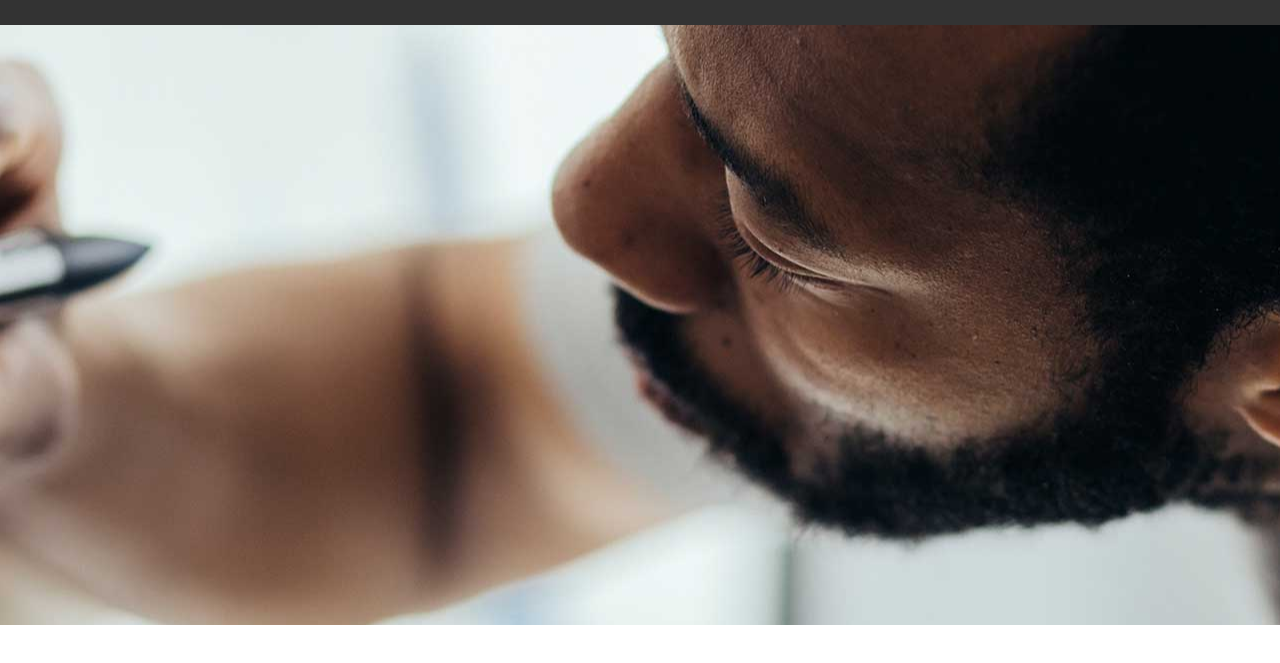
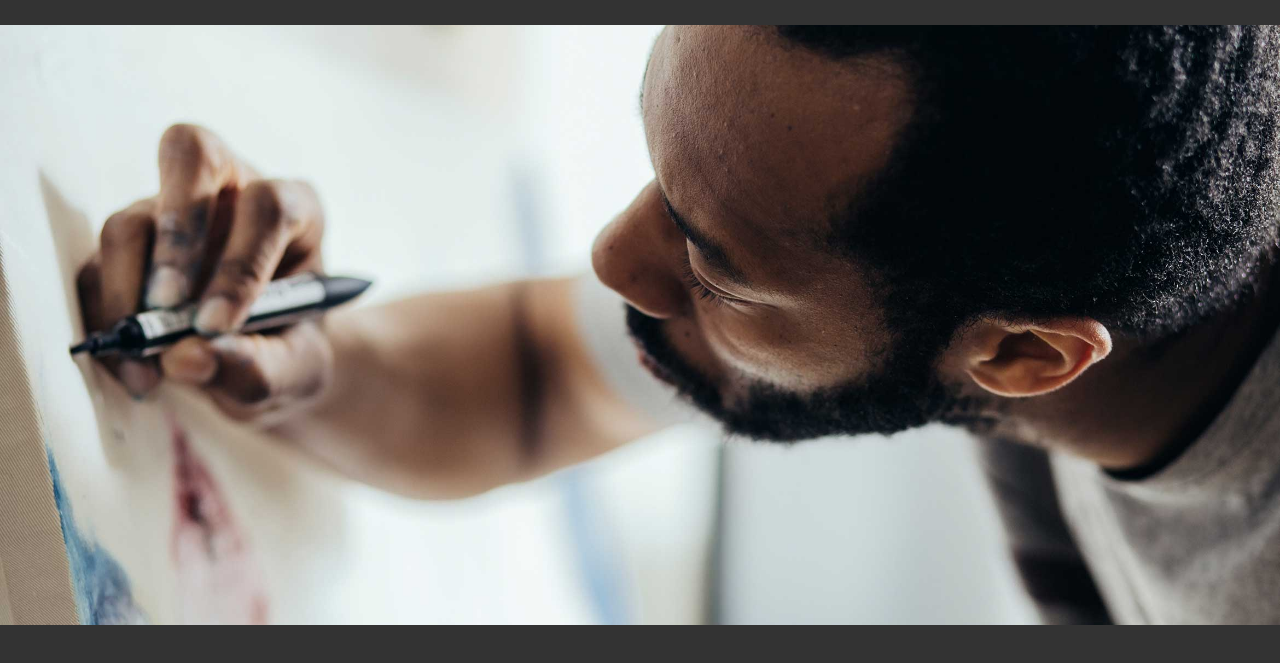
Before and after one commit to Seisachtheia/30-11-16, a website: page public/index.html in a window 1280 px wide. Shown: the part 273-936 px from the top of the page. Before the commit the page ends 898 px from the top, so only its background shows below. Drawn offline with Linux system fonts and the light colour scheme.

Commit message:
colour theme applied in css, image modifications underway

```diff
--- a/private/css/style.scss
+++ b/private/css/style.scss
@@ -23,6 +23,14 @@ $color-2: white;
     margin:0;
     padding:0;
 
+}
+
+header {
+    background-color:#333333;
+}
+
+section {
+    background-color:#333333;
 }
 
 .top-logo-wrap {
@@ -58,10 +66,10 @@ $color-2: white;
 
 .main-image {
     position:relative;
-    width:100%;
+    //width:100%;
     background-image: url("../images/1.jpg");
     height: 600px;
     background-repeat: no-repeat;
-    background-attachment: fixed;
     background-position: center;
+    background-size: cover
 }
```
Also changed, not shown: public/index.html (+10 -0 lines), public/css/style.css, public/images/2.jpg (added), public/images/3.jpg (added).
